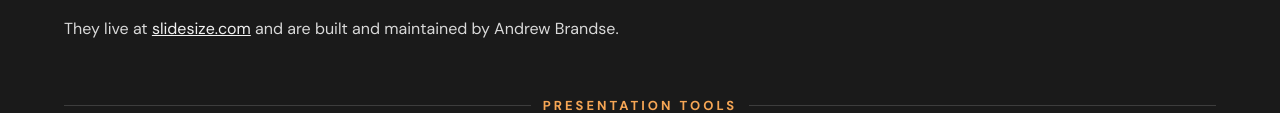
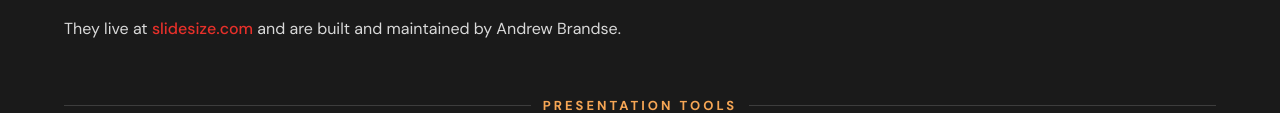
Before and after one commit to AEGFX/aegfx, a plain HTML site: page tools/index.html in a window 1280 px wide. Shown: the part 287-400 px from the top of the page. Drawn offline with nearby package versions, Linux system fonts and the light colour scheme.

Commit message:
Make the slidesize.com intro link AEGFX red with no underline
Co-Authored-By: Claude Fable 5.2 <noreply@anthropic.com>
Claude-Session: https://claude.ai/code/session_01MH8K1b31PSazTo3JSbP1Vw

```diff
--- a/tools/index.html
+++ b/tools/index.html
@@ -33,6 +33,8 @@ h1 svg{display:block;height:clamp(36px,7vw,56px);width:auto;fill:currentColor}
 .hero p{margin:0;max-width:720px;line-height:1.5}
 .lead{font-size:20px}
 .sub{font-size:16px;color:var(--label)}
+.red-link{color:var(--red);text-decoration:none;font-weight:500}
+.red-link:hover{text-decoration:underline}
 section.wrap{padding-bottom:56px;display:flex;flex-direction:column;gap:18px}
 .sec-head{display:flex;align-items:center;gap:12px}
 .sec-head::before,.sec-head::after{content:'';flex:1;height:1px;background:var(--border2)}
@@ -76,7 +78,7 @@ footer a:hover{color:var(--red2)}
 <div class="wrap hero">
 <h1><svg viewBox="14.0 -710.0 3173.0 720.0" role="img" aria-label="Tools"><path d="M176 -19C176 -9 185 0 195 0H315C325 0 334 -9 334 -19V-553H477C488 -553 496 -562 496 -572V-681C496 -691 488 -700 477 -700H33C22 -700 14 -691 14 -681V-572C14 -562 22 -553 33 -553H176ZM561 -349C561 -149 720 10 920 10C1120 10 1280 -149 1280 -349C1280 -549 1120 -710 920 -710C720 -710 561 -549 561 -349ZM721 -349C721 -459 811 -550 920 -550C1030 -550 1120 -459 1120 -349C1120 -240 1030 -150 920 -150C811 -150 721 -240 721 -349ZM1370 -349C1370 -149 1529 10 1729 10C1929 10 2089 -149 2089 -349C2089 -549 1929 -710 1729 -710C1529 -710 1370 -549 1370 -349ZM1530 -349C1530 -459 1620 -550 1729 -550C1839 -550 1929 -459 1929 -349C1929 -240 1839 -150 1729 -150C1620 -150 1530 -240 1530 -349ZM2230 -19C2230 -9 2238 0 2249 0H2625C2636 0 2644 -9 2644 -19V-128C2644 -138 2636 -147 2625 -147H2387V-681C2387 -691 2378 -700 2368 -700H2249C2238 -700 2230 -691 2230 -681ZM2726 -67C2749 -44 2821 10 2951 10C3098 10 3187 -94 3187 -197C3187 -333 3063 -394 2985 -425C2906 -457 2876 -485 2876 -522C2876 -549 2903 -573 2939 -573C3000 -573 3073 -518 3082 -513C3091 -506 3109 -515 3116 -526L3167 -603C3171 -610 3173 -628 3161 -635C3131 -657 3051 -710 2947 -710C2793 -710 2716 -610 2716 -511C2716 -391 2824 -324 2910 -290C2978 -263 3013 -231 3013 -189C3013 -154 2984 -129 2944 -129C2878 -129 2806 -182 2802 -184C2795 -189 2776 -191 2768 -178L2721 -95C2713 -81 2716 -77 2726 -67Z"/></svg></h1>
 <p class="lead">Browser tools for people who build and run show content.<br><b>Nothing uploads</b>. Every file stays on your machine.</p>
-<p class="sub">They live at <a href="https://slidesize.com">slidesize.com</a> and are built and maintained by Andrew Brandse.</p>
+<p class="sub">They live at <a class="red-link" href="https://slidesize.com">slidesize.com</a> and are built and maintained by Andrew Brandse.</p>
 </div>
 <section class="wrap" style="--a:#F08A24;--a2:#F6A655">
 <div class="sec-head"><h2>Presentation Tools</h2></div>
```
